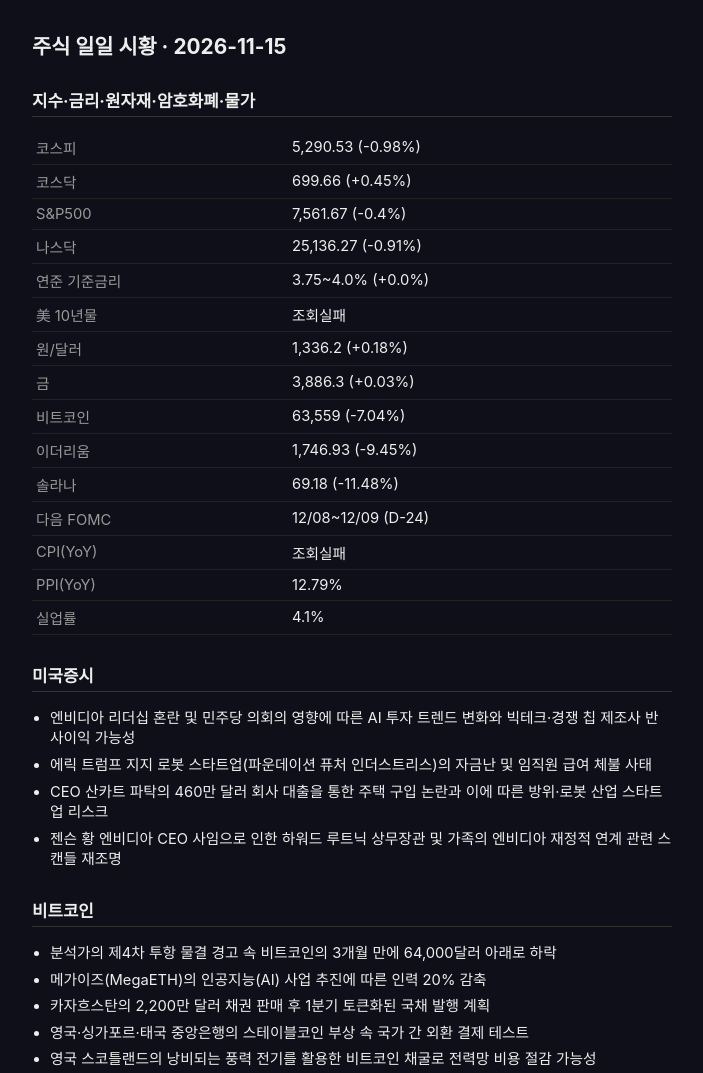
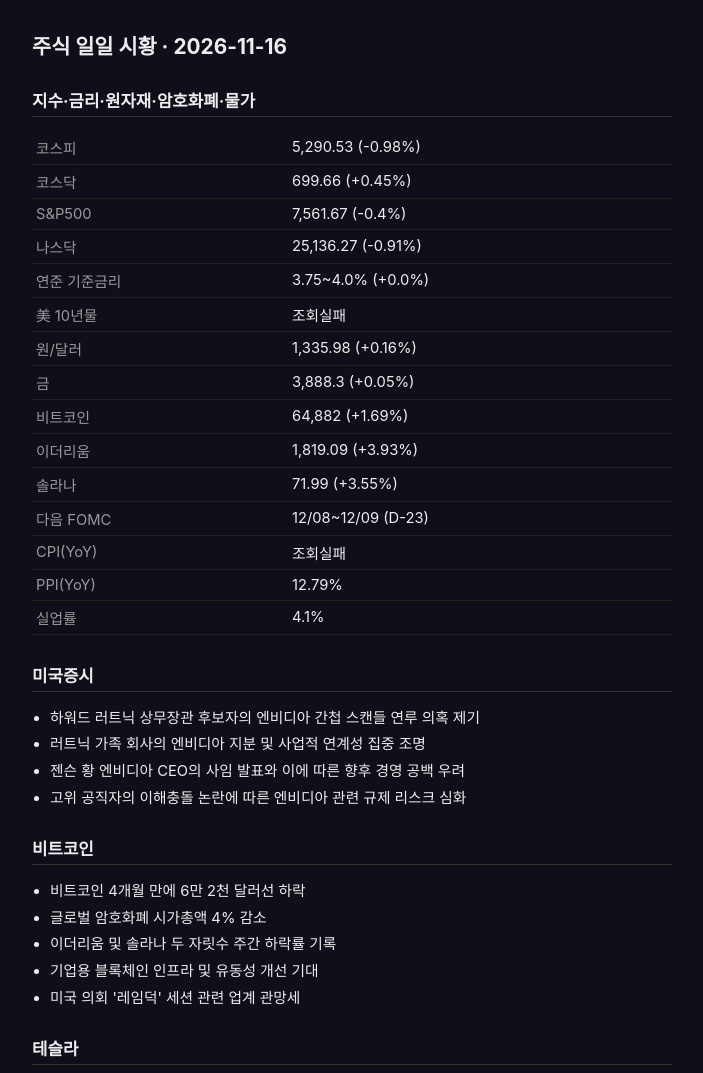
Before and after one commit to e2e2e2hj-hue/daily-stock-kakao-report, a plain HTML site: page docs/index.html in a window 1280 px wide. Shown: the top 1073 px of the page, without its empty margins (288-991 px from the left). Drawn offline with Linux system fonts and the light colour scheme.

Commit message:
Update daily report page

```diff
--- a/docs/index.html
+++ b/docs/index.html
@@ -23,13 +23,13 @@
 </style>
 </head>
 <body>
-  <h1>주식 일일 시황 · 2026-11-15</h1>
+  <h1>주식 일일 시황 · 2026-11-16</h1>
   <section>
     <h2>지수·금리·원자재·암호화폐·물가</h2>
-    <table><tr><th>코스피</th><td>5,290.53 (-0.98%)</td></tr><tr><th>코스닥</th><td>699.66 (+0.45%)</td></tr><tr><th>S&P500</th><td>7,561.67 (-0.4%)</td></tr><tr><th>나스닥</th><td>25,136.27 (-0.91%)</td></tr><tr><th>연준 기준금리</th><td>3.75~4.0% (+0.0%)</td></tr><tr><th>美 10년물</th><td>조회실패</td></tr><tr><th>원/달러</th><td>1,336.2 (+0.18%)</td></tr><tr><th>금</th><td>3,886.3 (+0.03%)</td></tr><tr><th>비트코인</th><td>63,559 (-7.04%)</td></tr><tr><th>이더리움</th><td>1,746.93 (-9.45%)</td></tr><tr><th>솔라나</th><td>69.18 (-11.48%)</td></tr><tr><th>다음 FOMC</th><td>12/08~12/09 (D-24)</td></tr><tr><th>CPI(YoY)</th><td>조회실패</td></tr><tr><th>PPI(YoY)</th><td>12.79%</td></tr><tr><th>실업률</th><td>4.1%</td></tr></table>
+    <table><tr><th>코스피</th><td>5,290.53 (-0.98%)</td></tr><tr><th>코스닥</th><td>699.66 (+0.45%)</td></tr><tr><th>S&P500</th><td>7,561.67 (-0.4%)</td></tr><tr><th>나스닥</th><td>25,136.27 (-0.91%)</td></tr><tr><th>연준 기준금리</th><td>3.75~4.0% (+0.0%)</td></tr><tr><th>美 10년물</th><td>조회실패</td></tr><tr><th>원/달러</th><td>1,335.98 (+0.16%)</td></tr><tr><th>금</th><td>3,888.3 (+0.05%)</td></tr><tr><th>비트코인</th><td>64,882 (+1.69%)</td></tr><tr><th>이더리움</th><td>1,819.09 (+3.93%)</td></tr><tr><th>솔라나</th><td>71.99 (+3.55%)</td></tr><tr><th>다음 FOMC</th><td>12/08~12/09 (D-23)</td></tr><tr><th>CPI(YoY)</th><td>조회실패</td></tr><tr><th>PPI(YoY)</th><td>12.79%</td></tr><tr><th>실업률</th><td>4.1%</td></tr></table>
   </section>
-  <section><h2>미국증시</h2><ul><li>엔비디아 리더십 혼란 및 민주당 의회의 영향에 따른 AI 투자 트렌드 변화와 빅테크·경쟁 칩 제조사 반사이익 가능성</li><li>에릭 트럼프 지지 로봇 스타트업(파운데이션 퓨처 인더스트리스)의 자금난 및 임직원 급여 체불 사태</li><li>CEO 산카트 파탁의 460만 달러 회사 대출을 통한 주택 구입 논란과 이에 따른 방위·로봇 산업 스타트업 리스크</li><li>젠슨 황 엔비디아 CEO 사임으로 인한 하워드 루트닉 상무장관 및 가족의 엔비디아 재정적 연계 관련 스캔들 재조명</li></ul></section><section><h2>비트코인</h2><ul><li>분석가의 제4차 투항 물결 경고 속 비트코인의 3개월 만에 64,000달러 아래로 하락</li><li>메가이즈(MegaETH)의 인공지능(AI) 사업 추진에 따른 인력 20% 감축</li><li>카자흐스탄의 2,200만 달러 채권 판매 후 1분기 토큰화된 국채 발행 계획</li><li>영국·싱가포르·태국 중앙은행의 스테이블코인 부상 속 국가 간 외환 결제 테스트</li><li>영국 스코틀랜드의 낭비되는 풍력 전기를 활용한 비트코인 채굴로 전력망 비용 절감 가능성</li></ul></section><section><h2>테슬라</h2><ul><li>테슬라 사이버캡의 개인 구매용 공식 판매 개시 및 12월 인도 예정</li><li>사이버캡의 2만 9,990달러 저렴한 차량 가격과 필수적인 월 299달러 자율주행 구독료(Autonomy Subscription) 정책 도입</li><li>텍사스 및 플로리다주의 로보택시 서비스 구역(지오펜스) 내로 한정된 운행 지역 제한</li><li>스페이스X의 스타십 궤도 회수 성공을 통한 우주 사업 가시화</li></ul></section><section><h2>거시경제</h2><ul><li>최근 24시간 내 주요 뉴스가 확인되지 않았습니다.</li></ul></section>
+  <section><h2>미국증시</h2><ul><li>하워드 러트닉 상무장관 후보자의 엔비디아 간첩 스캔들 연루 의혹 제기</li><li>러트닉 가족 회사의 엔비디아 지분 및 사업적 연계성 집중 조명</li><li>젠슨 황 엔비디아 CEO의 사임 발표와 이에 따른 향후 경영 공백 우려</li><li>고위 공직자의 이해충돌 논란에 따른 엔비디아 관련 규제 리스크 심화</li></ul></section><section><h2>비트코인</h2><ul><li>비트코인 4개월 만에 6만 2천 달러선 하락</li><li>글로벌 암호화폐 시가총액 4% 감소</li><li>이더리움 및 솔라나 두 자릿수 주간 하락률 기록</li><li>기업용 블록체인 인프라 및 유동성 개선 기대</li><li>미국 의회 &#x27;레임덕&#x27; 세션 관련 업계 관망세</li></ul></section><section><h2>테슬라</h2><ul><li>테슬라 사이버캡 사전 주문 개시</li><li>2만 9,990달러의 보급형 가격 책정</li><li>2026년 12월 차량 인도 일정 설정</li><li>유명 유튜버와의 내기 관련 이슈 발생</li></ul></section><section><h2>거시경제</h2><ul><li>최근 24시간 내 주요 뉴스가 확인되지 않았습니다.</li></ul></section>
 
-  <p class="updated">최종 갱신: 2026-11-15 (KST)</p>
+  <p class="updated">최종 갱신: 2026-11-16 (KST)</p>
 </body>
 </html>
```
